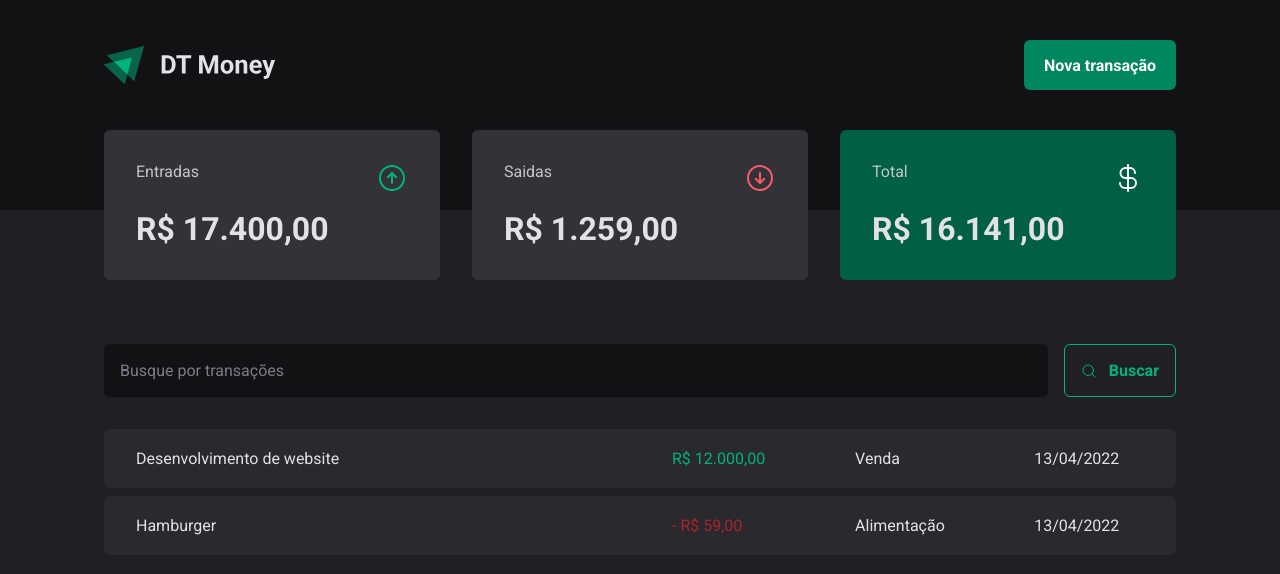
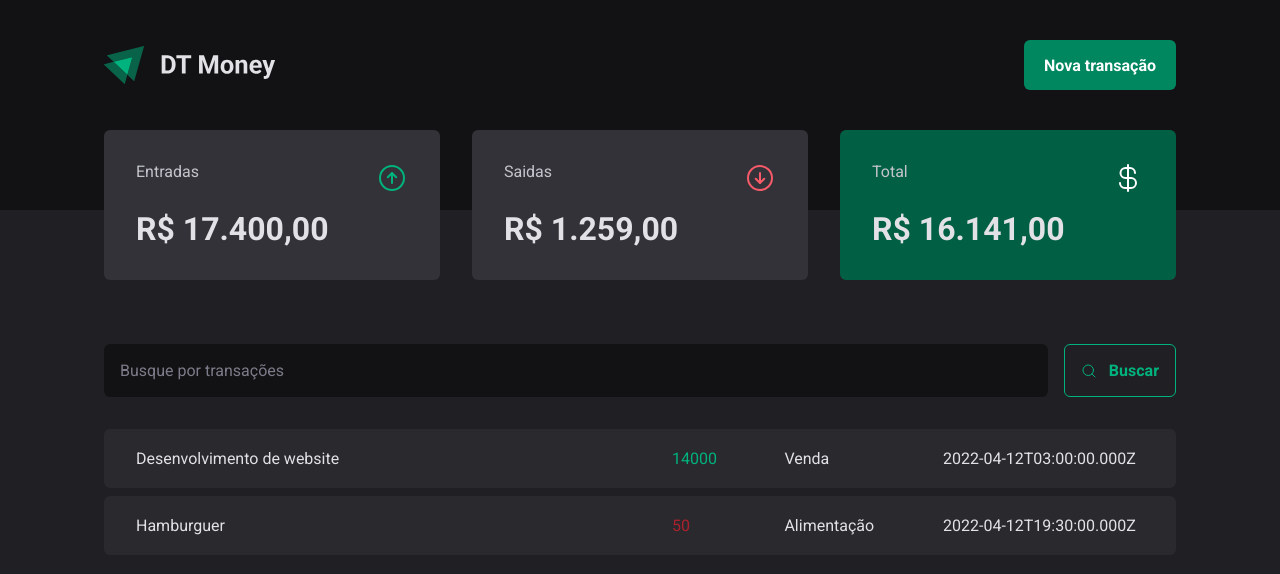
Before and after one commit to cristhian-fs/Dt-money, a React (Vite) app: page / in a window 1280 px wide. Shown: the top 574 px of the page. Built offline with nearby package versions, Linux system fonts and the light colour scheme; data requests are answered from the project's data file.

Commit message:
chore: map transactions from context to render on TransactionsTable

```diff
--- a/src/pages/Transactions/index.tsx
+++ b/src/pages/Transactions/index.tsx
@@ -2,33 +2,33 @@ import { Header } from "@/components/Header"
 import { Summary } from "@/components/Summary"
 import { PriceHighlight, TransactionsContainer, TransactionsTable } from "./styles"
 import { SearchForm } from "./components/SearchForm"
+import { useContext } from "react"
+import { TransactionsContext, type Transactions } from "@/contexts/TransactionsContext"
+
+
 
 export function Transactions(){
+
+  const { transactions } = useContext(TransactionsContext)
+
   return (
     <>
       <Header />
       <Summary />
-
       <TransactionsContainer>
         <SearchForm />
         <TransactionsTable>
           <tbody>
-            <tr>
-              <td width="50%">Desenvolvimento de website</td>
-              <td>
-                <PriceHighlight variant="income">R$ 12.000,00</PriceHighlight>
-              </td>
-              <td>Venda</td>
-              <td>13/04/2022</td>
-            </tr>
-            <tr>
-              <td width="50%">Hamburger</td>
-              <td>
-                <PriceHighlight variant="outcome">- R$ 59,00</PriceHighlight>
-              </td>
-              <td>Alimentação</td>
-              <td>13/04/2022</td>
-            </tr>
+            {transactions.map((transaction) => (
+               <tr key={transaction.id}>
+                <td width="50%">{transaction.description}</td>
+                <td>
+                  <PriceHighlight variant={transaction.type}>{transaction.price}</PriceHighlight>
+                </td>
+                <td>{transaction.category}</td>
+                <td>{transaction.createdAt}</td>
+              </tr>
+            ))}
           </tbody>
         </TransactionsTable>
       </TransactionsContainer>
```
